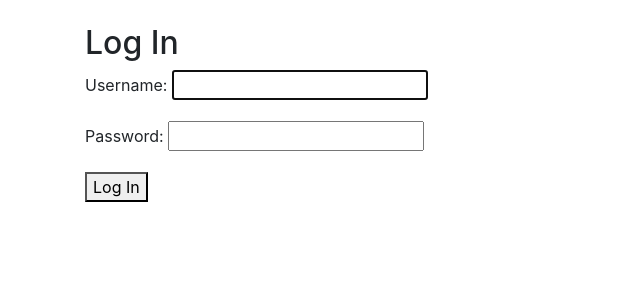
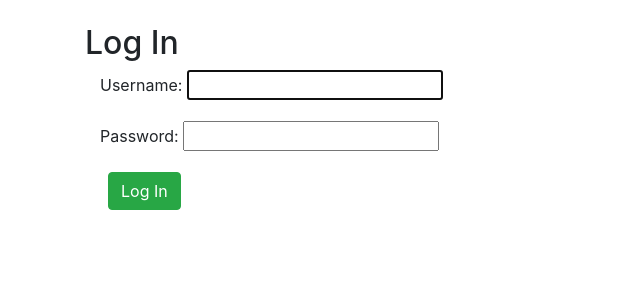
Before and after one commit to palozano/django_blog, a Django app: a page that uses templates/registration/login.html in a window 1280 px wide. Shown: the part 56-356 px from the top of the page, without its empty margins (0-640 px from the left). Run offline with Django 3.2, Linux system fonts and the light colour scheme; some libraries are stand-ins or nearby versions.

Commit message:
Chang style, add date

```diff
--- a/templates/registration/login.html
+++ b/templates/registration/login.html
@@ -1,11 +1,17 @@
 {% extends 'base.html' %}
+
+{% block title %}Log In{% endblock title %}
 
 {% block content %}
 
     <h2>Log In</h2>
+
+    <div class="container">
     <form method="post">
-    {% csrf_token %}
-    {{ form.as_p }}
-    <button type="submit">Log In</button>
+        {% csrf_token %}
+        {{ form.as_p }}
+        <button class="btn btn-success ml-2" type="submit">Log In</button>
     </form>
+    </div>
+
 {% endblock content %}
```
Also changed, not shown: db.sqlite3.
